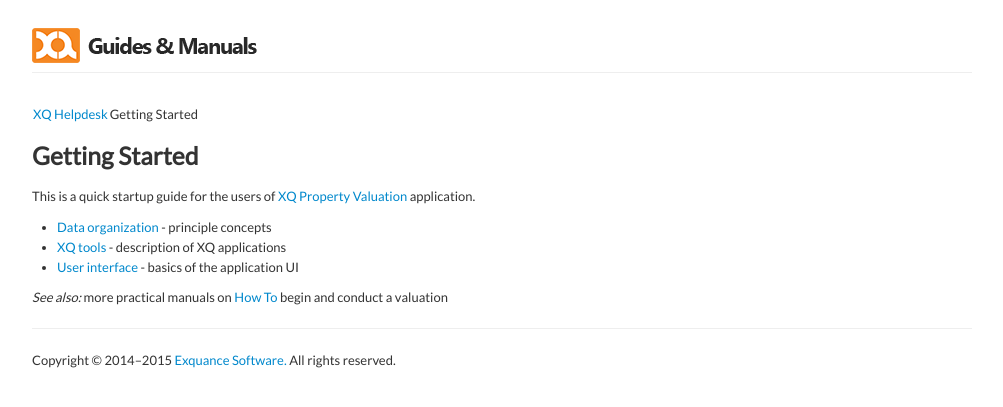
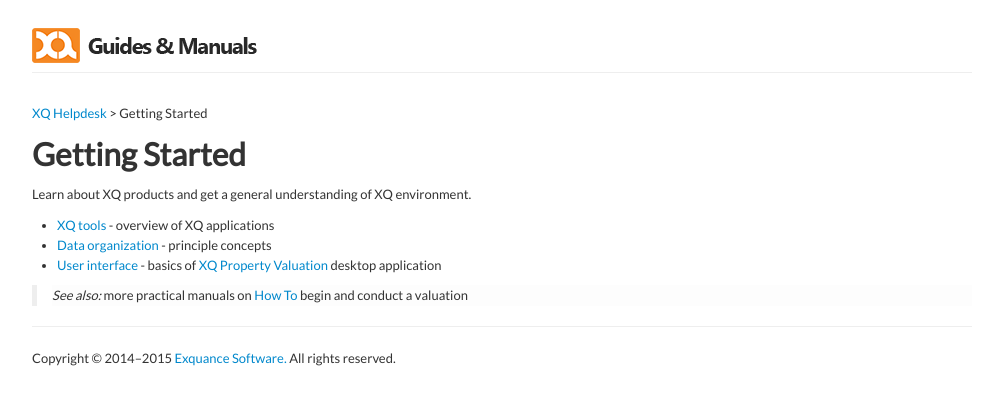
Before and after one commit to Exquance/help.exquance.com, a Jekyll site: the page built from getstarted/intro.md, in a window 1280 px wide. Shown: the top 407 px of the page, without its empty margins (138-1141 px from the left). Built offline with Jekyll 4.4.1, drawn with Linux system fonts in a browser that asks for light colours; nearby versions of some CDN libraries.

Commit message:
Syntax fixes.

```diff
--- a/getstarted/intro.md
+++ b/getstarted/intro.md
@@ -1,15 +1,15 @@
 ---
 ---
-[XQ Helpdesk](http://help.exquance.com) | Getting Started
+[XQ Helpdesk](http://help.exquance.com) > Getting Started
 
-### Getting Started
+## Getting Started ##
 
-This is a quick startup guide for the users of [XQ Property Valuation](http://exquance.com/products-valuation) application.
+Learn about XQ products and get a general understanding of XQ environment.
 
 
+* [XQ tools](/getstarted/xqtools.html) - overview of XQ applications
 * [Data organization](/getstarted/data.html) - principle concepts
-* [XQ tools](/getstarted/xqtools.html) - description of XQ applications
-* [User interface](/getstarted/interface.html) - basics of the application UI
+* [User interface](/getstarted/interface.html) - basics of [XQ Property Valuation](http://exquance.com/products-valuation) desktop application
 
 
-_See also:_ more practical manuals on [How To](/howto/index.html) begin and conduct a valuation
+>_See also:_ more practical manuals on [How To](/howto/index.html) begin and conduct a valuation
```
Also changed, not shown: howto/index.md (+4 -0 lines), index.md (+1 -1 lines).
